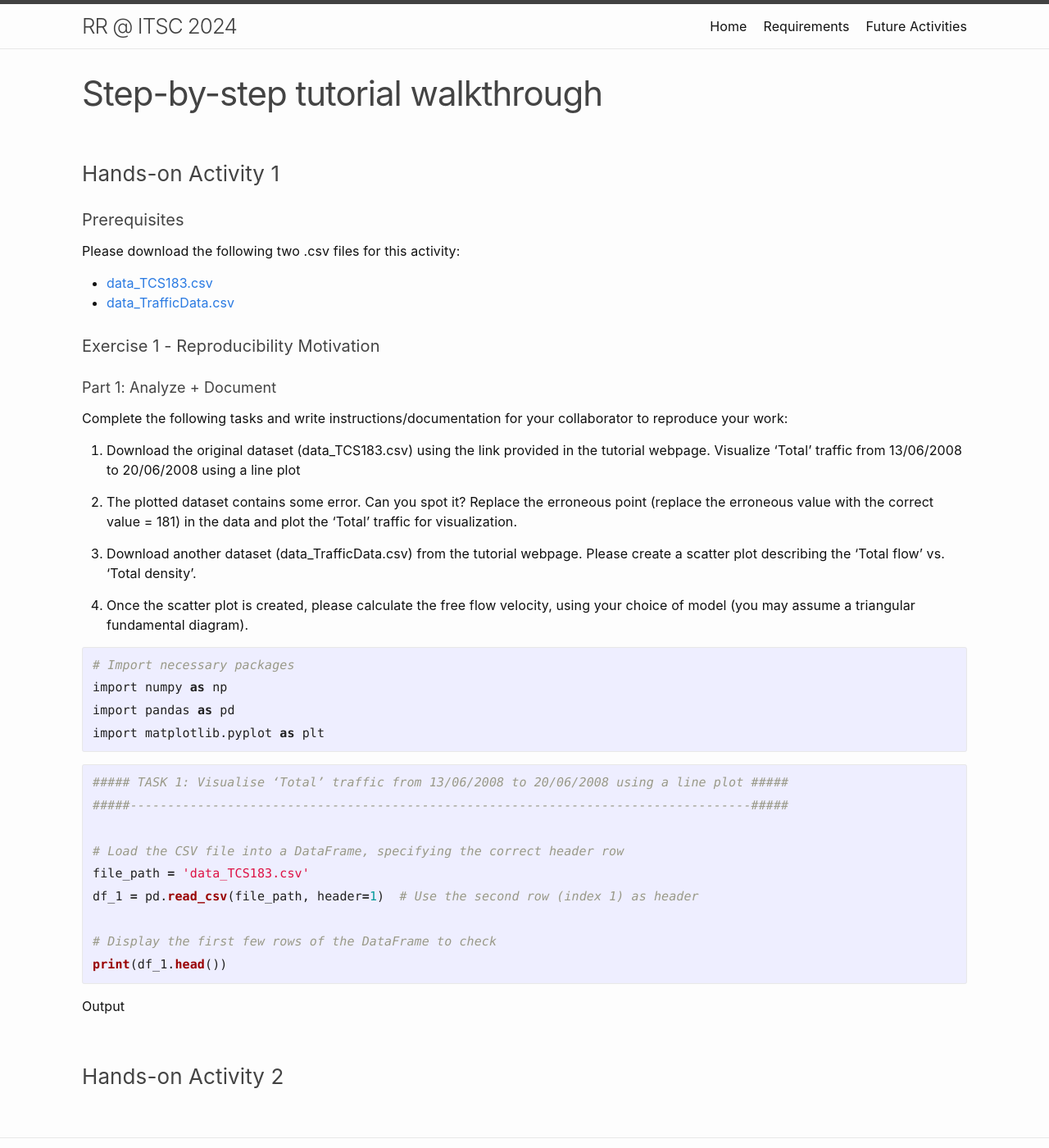
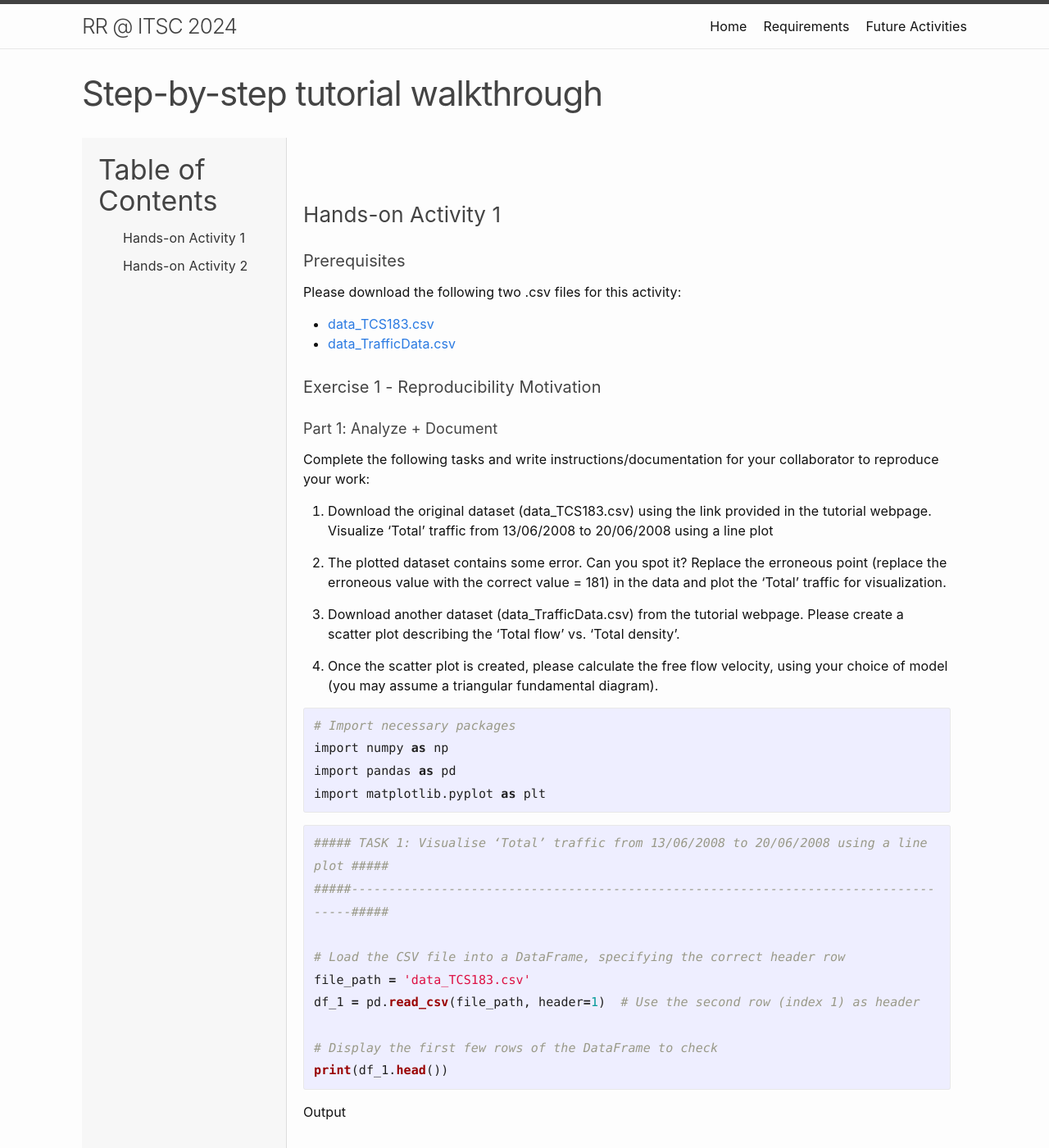
Before and after one commit to RRinTransportation/itsc24-rr-tutorial, a Jekyll site: the page built from step-by-step.md, in a window 1280 px wide and 1400 px high. Shown: the whole window at 82% size. Built offline with Jekyll 4.4.1, drawn with Linux system fonts in a browser that asks for light colours.

Commit message:
Update the TOC

```diff
--- a/_layouts/post.html
+++ b/_layouts/post.html
@@ -1,8 +1,20 @@
 ---
 layout: default
 ---
+<!DOCTYPE html>
+<html lang="en">
+<head>
+    <meta charset="UTF-8">
+    <meta name="viewport" content="width=device-width, initial-scale=1.0">
+    <title>{{ page.title | escape }}</title>
+
+    <!-- Link to your custom post.css file -->
+    <link rel="stylesheet" href="{{ "/assets/css/post.css" | relative_url }}">
+
+    <!-- If you have any other stylesheets like main.css, they should also be linked here -->
+</head>
+<body>
 <article class="post h-entry" itemscope itemtype="http://schema.org/BlogPosting">
-
   <header class="post-header">
     <h1 class="post-title p-name" itemprop="name headline">{{ page.title | escape }}</h1>
     <p class="post-meta">
@@ -23,11 +35,26 @@ layout: default
             <span class="p-author h-card" itemprop="name">{{ author }}</span></span>
             {%- if forloop.last == false %}, {% endif -%}
         {% endfor %}
-      {%- endif -%}</p>
+      {%- endif -%}
+    </p>
   </header>
 
-  <div class="post-content e-content" itemprop="articleBody">
-    {{ content }}
+  <!-- New container for content and TOC sidebar -->
+  <div class="post-container">
+    <!-- Sidebar TOC -->
+    <aside class="toc-sidebar">
+      <nav>
+        <h3>Table of Contents</h3>
+        <ul id="toc">
+          <!-- This will be populated by JavaScript -->
+        </ul>
+      </nav>
+    </aside>
+
+    <!-- Main post content -->
+    <div class="post-content e-content" itemprop="articleBody">
+      {{ content }}
+    </div>
   </div>
 
   {%- if site.disqus.shortname -%}
@@ -36,3 +63,28 @@ layout: default
 
   <a class="u-url" href="{{ page.url | relative_url }}" hidden></a>
 </article>
+
+<!-- Add the JavaScript before the closing body tag -->
+<script>
+document.addEventListener("DOMContentLoaded", function() {
+    // Get all h2 and h3 elements from the post content
+    const content = document.querySelector('.post-content');
+    const headings = content.querySelectorAll('h2, h3');
+
+    // Create the TOC
+    const toc = document.getElementById('toc');
+    headings.forEach(heading => {
+        // Create an anchor link to each heading
+        const anchor = document.createElement('a');
+        const id = heading.innerText.trim().replace(/\s+/g, '-').toLowerCase(); // create a unique ID
+        heading.setAttribute('id', id); // Set the ID on the heading
+
+        // Add to the TOC
+        const tocItem = document.createElement('li');
+        tocItem.innerHTML = `<a href="#${id}">${heading.innerText}</a>`;
+        toc.appendChild(tocItem);
+    });
+});
+</script>
+</body>
+</html>
--- /dev/null
+++ b/assets/css/post.css
@@ -0,0 +1,40 @@
+/* Flexbox container for the post content and sidebar */
+.post-container {
+    display: flex;
+    justify-content: space-between;
+}
+
+/* Style for the post content area */
+.post-content {
+    flex: 1;
+    padding: 20px;
+}
+
+/* Sidebar TOC styles */
+.toc-sidebar {
+    width: 250px;
+    padding: 20px;
+    background-color: #f7f7f7;
+    border-right: 1px solid #ddd;  /* Add this to make it look separate */
+    position: sticky;  /* Keeps the sidebar fixed while scrolling */
+    top: 20px;
+}
+
+/* TOC list styling */
+.toc-sidebar nav ul {
+    list-style: none;
+    padding: 0;
+}
+
+.toc-sidebar nav ul li {
+    margin-bottom: 10px;
+}
+
+.toc-sidebar nav ul li a {
+    text-decoration: none;
+    color: #333;
+}
+
+.toc-sidebar nav ul li a:hover {
+    color: #007bff;
+}
```
